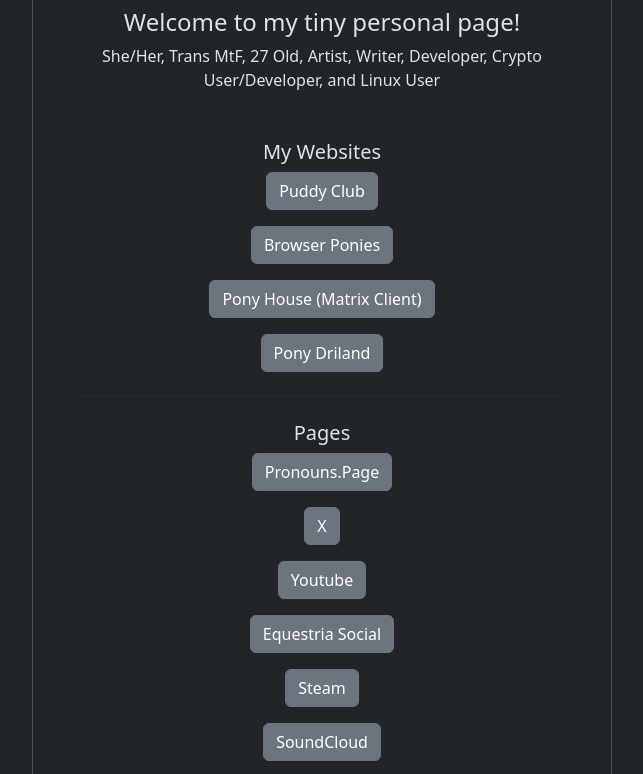
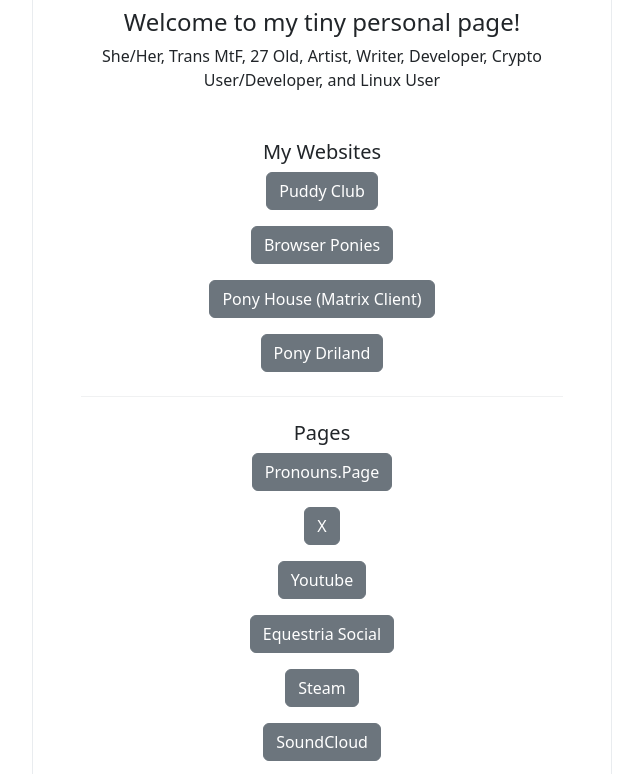
Before and after one commit to JasminDreasond/JasminDreasond, a plain HTML site: page index.html in a window 1280 px wide. Shown: the part 234-1008 px from the top of the page, without its empty margins (318-961 px from the left). Drawn offline with nearby package versions, Linux system fonts and the light colour scheme.

Commit message:
css theme

```diff
--- a/index.html
+++ b/index.html
@@ -33,7 +33,7 @@
 
 </head>
 
-<body data-bs-theme="dark">
+<body data-bs-theme="white">
 
     <div class="d-flex justify-content-center align-items-center w-100">
 
```
